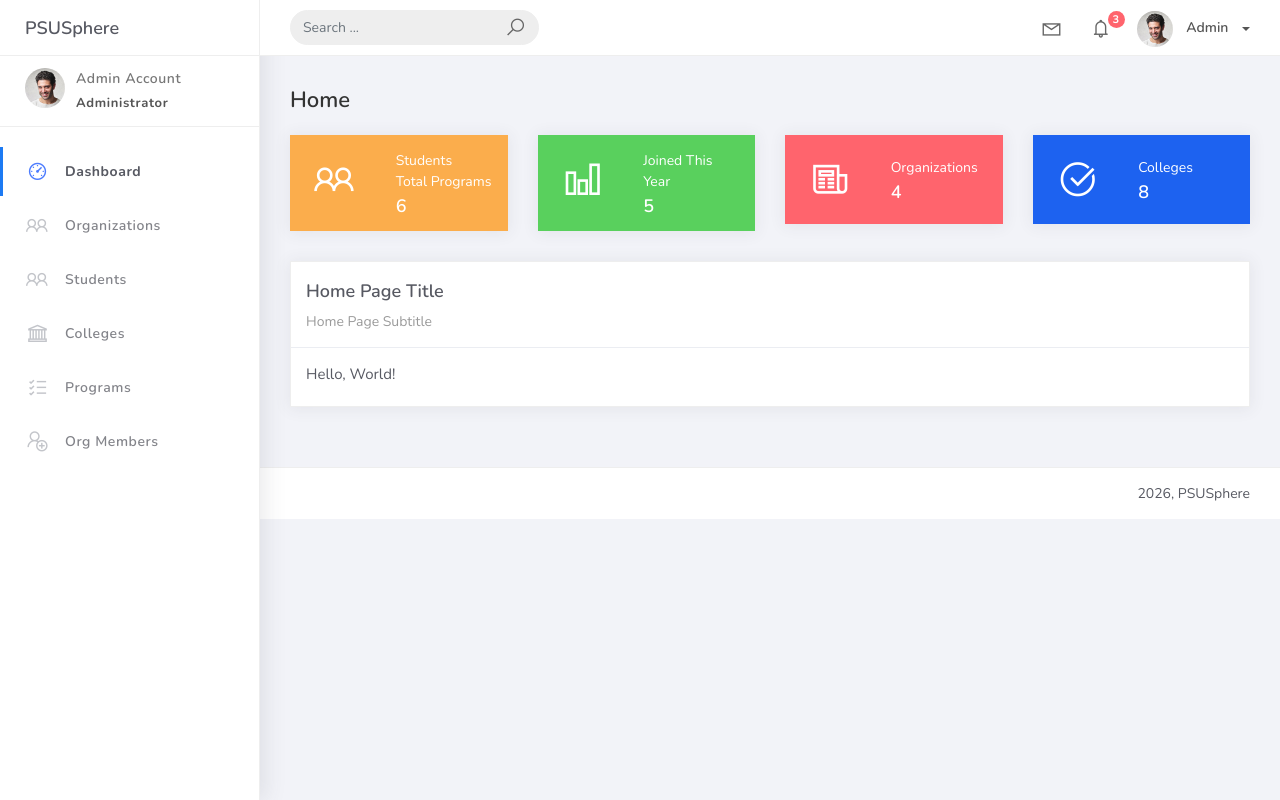
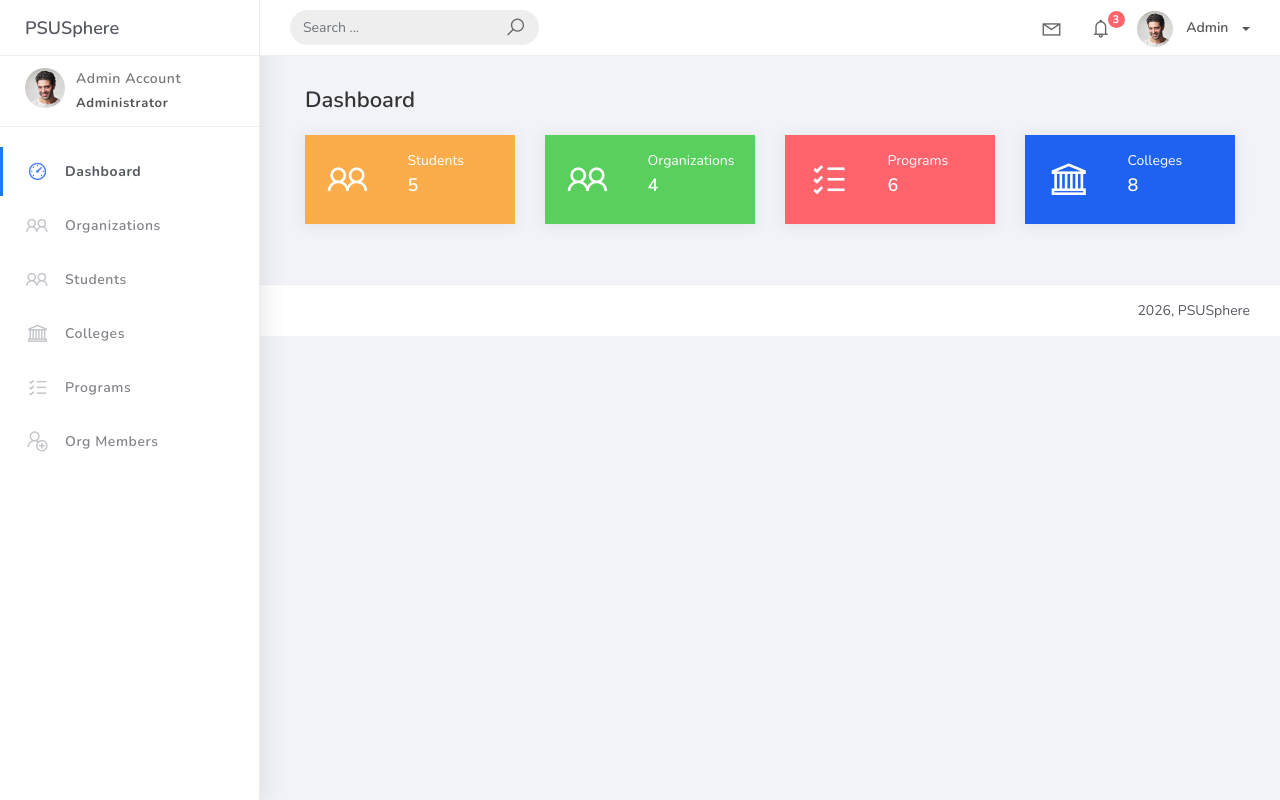
Before and after one commit to NexieMadia23/PSUSphere, a Django app: page / in a window 1280 px wide. Run offline with Django 5.2, Linux system fonts and the light colour scheme; a user stored in the database is signed in; data comes from the database, SQL or seed files in the repository; some libraries are stand-ins or nearby versions.

Commit message:
Improve dashboard by displaying the number of orgs and programs

```diff
--- a/projectsite/templates/home.html
+++ b/projectsite/templates/home.html
@@ -1,26 +1,23 @@
 {% extends 'base.html' %}
 {% load static %}
 
-{% block title %}Dashboard | PSUSphere{% endblock %}
-
 {% block content %}
-<div class="page-header">
-    <h4 class="page-title">Home</h4>
-</div>
-
+<div class="container-fluid">
+    <h4 class="page-title">Dashboard</h4>
     <div class="row">
         <div class="col-md-3">
             <div class="card card-stats card-warning">
                 <div class="card-body">
                     <div class="row">
                         <div class="col-5">
-                        <div class="icon-big text-center"><i class="la la-users"></i></div>
+                            <div class="icon-big text-center">
+                                <i class="la la-users"></i>
                             </div>
-                    <div class="col-7 d-flex align-items-center">
+                        </div>
+                        <div class="col-7 col-stats">
                             <div class="numbers">
                                 <p class="card-category">Students</p>
-                            <p class="card-category">Total Programs</p>
-                            <h4 class="card-title">{{ total_programs }}</h4>
+                                <h4 class="card-title">{{ total_students }}</h4>
                             </div>
                         </div>
                     </div>
@@ -33,12 +30,14 @@
                 <div class="card-body">
                     <div class="row">
                         <div class="col-5">
-                        <div class="icon-big text-center"><i class="la la-bar-chart"></i></div>
+                            <div class="icon-big text-center">
+                                <i class="la la-group"></i>
                             </div>
-                    <div class="col-7 d-flex align-items-center">
+                        </div>
+                        <div class="col-7 col-stats">
                             <div class="numbers">
-                            <p class="card-category">Joined This Year</p>
-                            <h4 class="card-title">{{ students_joined_this_year }}</h4>
+                                <p class="card-category">Organizations</p>
+                                <h4 class="card-title">{{ total_organizations }}</h4>
                             </div>
                         </div>
                     </div>
@@ -51,12 +50,14 @@
                 <div class="card-body">
                     <div class="row">
                         <div class="col-5">
-                        <div class="icon-big text-center"><i class="la la-newspaper-o"></i></div>
+                            <div class="icon-big text-center">
+                                <i class="la la-list-alt"></i>
                             </div>
-                    <div class="col-7 d-flex align-items-center">
+                        </div>
+                        <div class="col-7 col-stats">
                             <div class="numbers">
-                            <p class="card-category">Organizations</p>
-                            <h4 class="card-title">{{ total_organizations }}</h4>
+                                <p class="card-category">Programs</p>
+                                <h4 class="card-title">{{ total_programs }}</h4>
                             </div>
                         </div>
                     </div>
@@ -69,9 +70,11 @@
                 <div class="card-body">
                     <div class="row">
                         <div class="col-5">
-                        <div class="icon-big text-center"><i class="la la-check-circle"></i></div>
+                            <div class="icon-big text-center">
+                                <i class="la la-bank"></i>
                             </div>
-                    <div class="col-7 d-flex align-items-center">
+                        </div>
+                        <div class="col-7 col-stats">
                             <div class="numbers">
                                 <p class="card-category">Colleges</p>
                                 <h4 class="card-title">{{ total_colleges }}</h4>
@@ -82,18 +85,5 @@
             </div>
         </div>
     </div>
-
-<div class="row">
-    <div class="col-md-12">
-        <div class="card">
-            <div class="card-header">
-                <div class="card-title">Home Page Title</div>
-                <div class="card-category">Home Page Subtitle</div>
-            </div>
-            <div class="card-body">
-                <p>Hello, World!</p>
-            </div>
-        </div>
-    </div>
 </div>
 {% endblock %}
```
Lines whose indentation alone changed are shown as unchanged.
